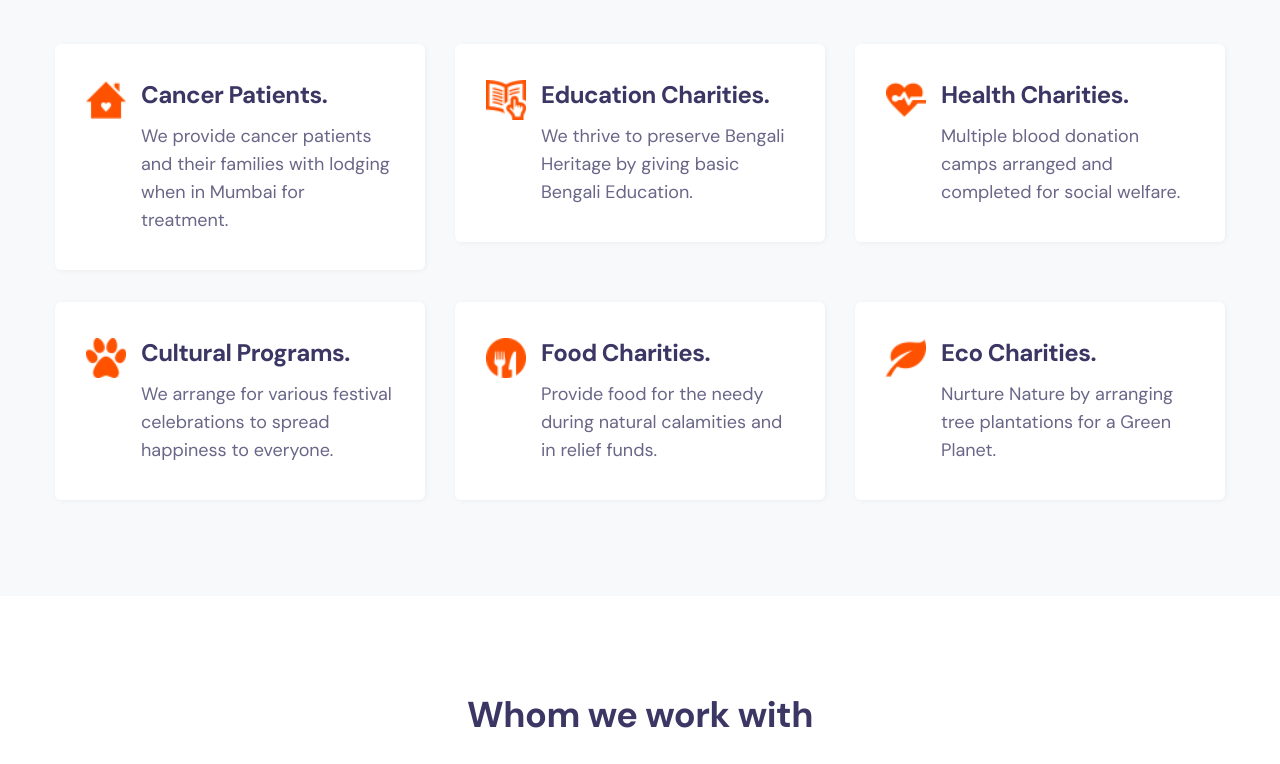
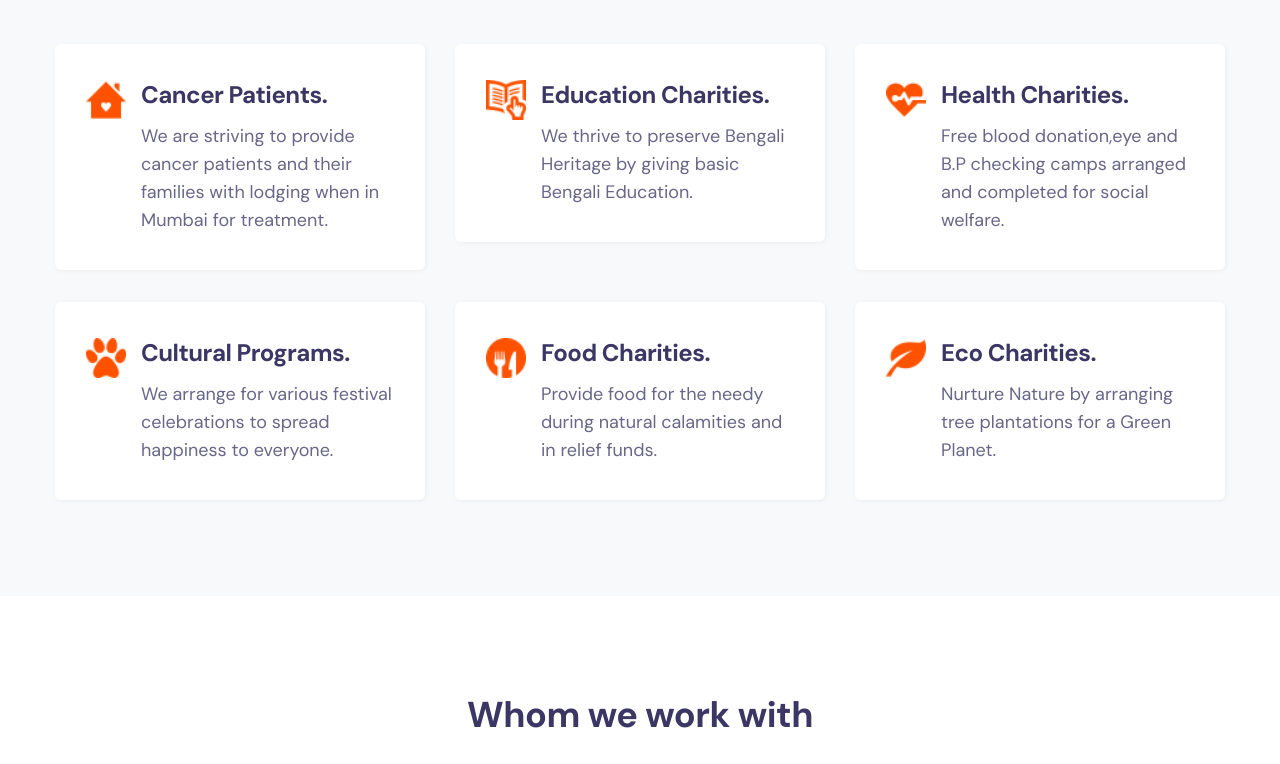
Before and after one commit to AiroliBengaliAssociation/ABA_1, a plain HTML site: page index.html in a window 1280 px wide. Shown: the part 3100-3864 px from the top of the page. Drawn offline with Linux system fonts and the light colour scheme.

Commit message:
Update index.html

```diff
--- a/index.html
+++ b/index.html
@@ -348,7 +348,7 @@
                         </div>
                         <div class="icon-info">
                             <h5>Cancer Patients.</h5>
-                            <p> We provide cancer patients and their families with lodging when in Mumbai for treatment.</p>
+                            <p> We are striving to provide cancer patients and their families with lodging when in Mumbai for treatment.</p>
 
                         </div>
                     </div>
@@ -371,7 +371,7 @@
                         </div>
                         <div class="icon-info">
                             <h5>Health Charities.</h5>
-                            <p> Multiple blood donation camps arranged and completed for social welfare.</p>
+                            <p>Free blood donation,eye and B.P checking camps arranged and completed for social welfare.</p>
                         </div>
                     </div>
                 </div>
```
